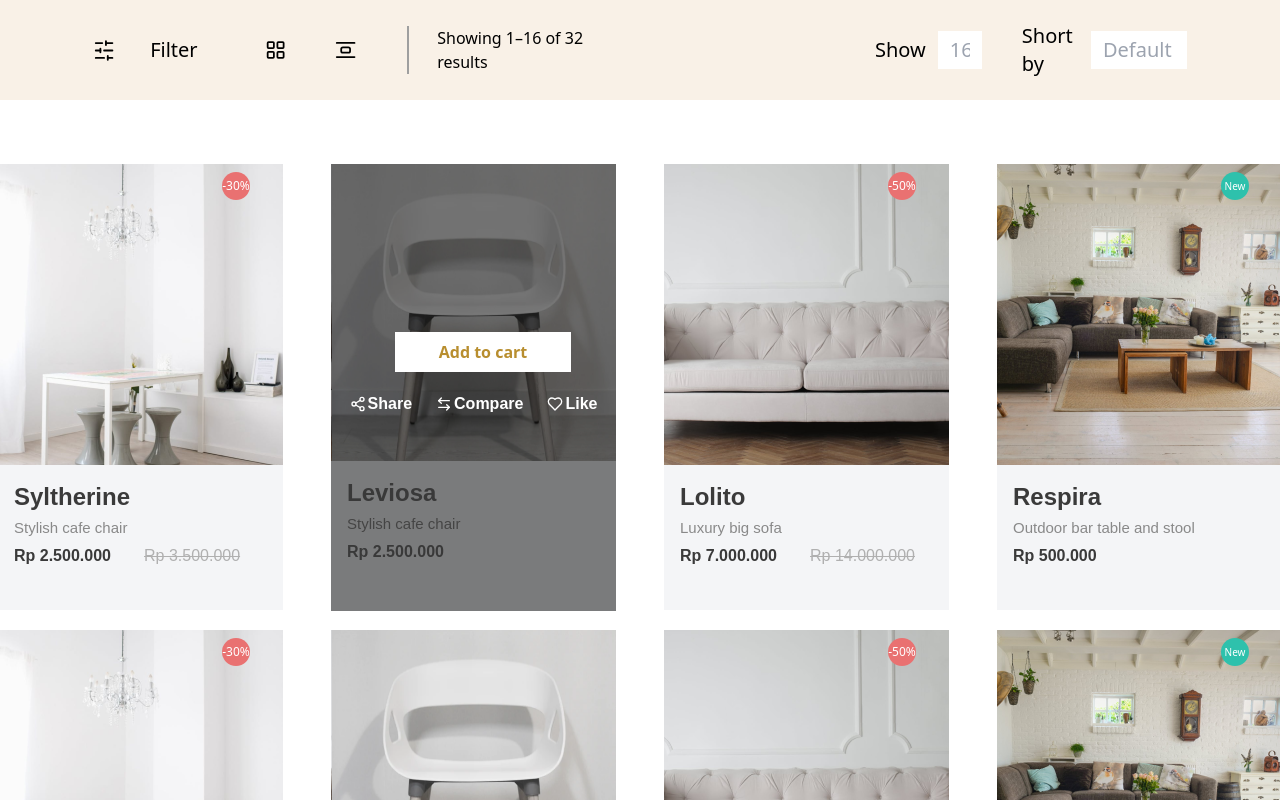
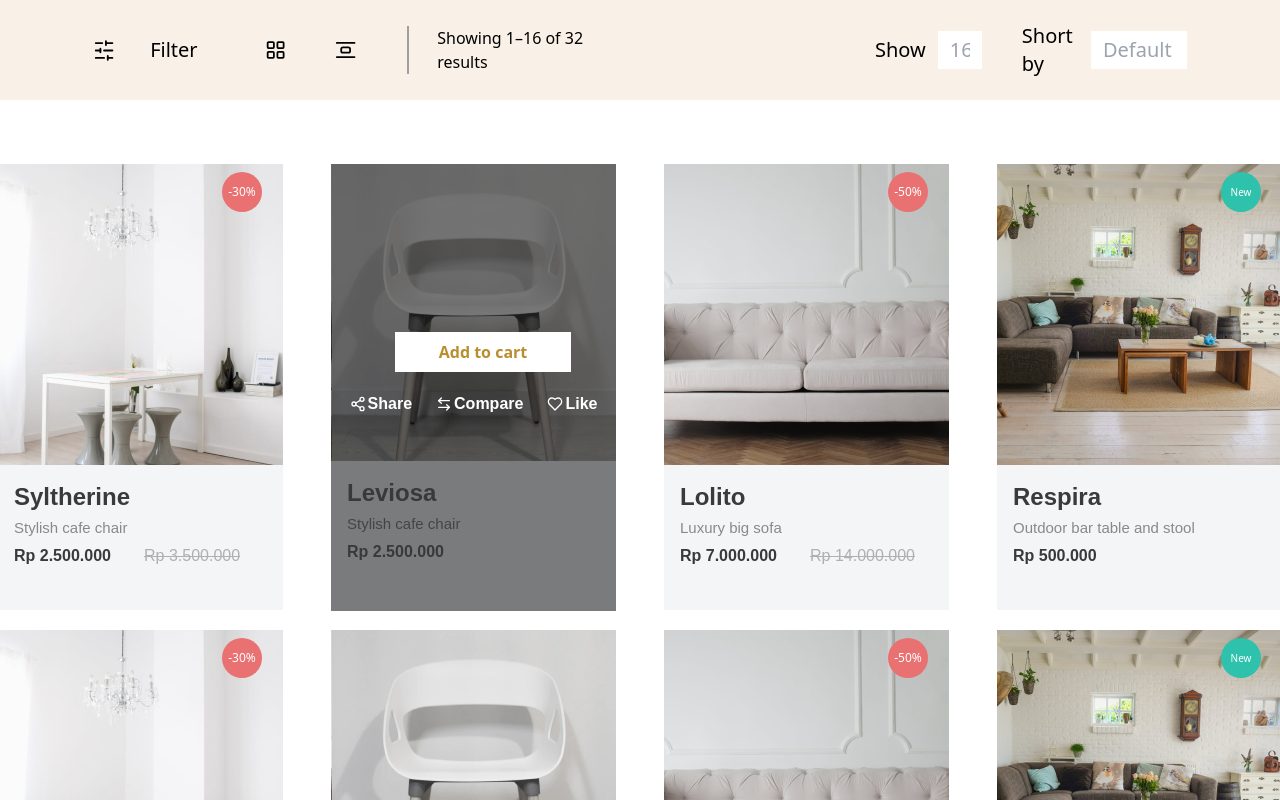
Before and after one commit to LucasFiorentin/tela, a React (Vite) app: page / in a window 1280 px wide. Shown: the top 800 px of the page. Built offline with nearby package versions, Linux system fonts and the light colour scheme.

Commit message:
correção de erros

```diff
--- a/src/components/Cards.tsx
+++ b/src/components/Cards.tsx
@@ -9,7 +9,7 @@ export function Cards() {
     <div className="flex gap-x-12 jus">
       <div className="bg-[#F4F5F7] h-[446px] w-[285px]">
         <div>
-          <p className=" flex items-center justify-center relative top-9 left-56 -mt-7 text-[#ffffff] bg-[#E97171] rounded-full w-7 h-7 text-[12px] ">
+          <p className=" flex items-center p-5 justify-center relative top-12 left-56 -mt-10 text-[#ffffff] bg-[#E97171] rounded-full w-7 h-7 text-[12px] ">
             -30%
           </p>
 
@@ -85,7 +85,7 @@ export function Cards() {
       </div>
       <div className="bg-[#F4F5F7] h-[446px] w-[285px]">
         <div>
-          <p className=" flex items-center justify-center relative top-9 left-56 -mt-7 text-[#ffffff] bg-[#E97171] rounded-full w-7 h-7 text-[12px] ">
+          <p className=" flex items-center justify-center relative p-5 top-12 left-56 -mt-10 text-[#ffffff] bg-[#E97171] rounded-full w-7 h-7 text-[12px] ">
             -50%
           </p>
 
@@ -116,7 +116,7 @@ export function Cards() {
       </div>
       <div className="bg-[#F4F5F7] h-[446px] w-[285px]">
         <div>
-          <p className="flex relative top-9 left-56 -mt-7 text-[#ffffff] bg-[#2EC1AC] rounded-full w-7 h-7 text-[10px] items-center justify-center ">
+          <p className="flex relative top-12 left-56 p-5 -mt-10 text-[#ffffff] bg-[#2EC1AC] rounded-full w-7 h-7 text-[10px] items-center justify-center ">
             New
           </p>
 
--- a/src/components/Cards2.tsx
+++ b/src/components/Cards2.tsx
@@ -8,7 +8,7 @@ export function Cards2() {
     <div className="flex gap-x-12 jus">
       <div className="bg-[#F4F5F7] h-[446px] w-[285px]">
         <div>
-          <p className=" flex items-center justify-center relative top-9 left-56 -mt-7 text-[#ffffff] bg-[#E97171] rounded-full w-7 h-7 text-[12px] ">
+          <p className=" flex items-center justify-center relative top-12 p-5 left-56 -mt-10 text-[#ffffff] bg-[#E97171] rounded-full w-7 h-7 text-[12px] ">
             -30%
           </p>
 
@@ -64,7 +64,7 @@ export function Cards2() {
       </div>
       <div className="bg-[#F4F5F7] h-[446px] w-[285px]">
         <div>
-          <p className=" flex items-center justify-center relative top-9 left-56 -mt-7 text-[#ffffff] bg-[#E97171] rounded-full w-7 h-7 text-[12px] ">
+          <p className=" flex items-center justify-center relative top-12 p-5 left-56 -mt-10 text-[#ffffff] bg-[#E97171] rounded-full w-7 h-7 text-[12px] ">
             -50%
           </p>
 
@@ -95,7 +95,7 @@ export function Cards2() {
       </div>
       <div className="bg-[#F4F5F7] h-[446px] w-[285px]">
         <div>
-          <p className="flex relative top-9 left-56 -mt-7 text-[#ffffff] bg-[#2EC1AC] rounded-full w-7 h-7 text-[10px] items-center justify-center ">
+          <p className="flex relative top-12 left-56 -mt-10 p-5 text-[#ffffff] bg-[#2EC1AC] rounded-full w-7 h-7 text-[10px] items-center justify-center ">
             New
           </p>
 
--- a/tailwind.config.js
+++ b/tailwind.config.js
@@ -9,11 +9,6 @@ export default {
         'Poppins-ExtraBold': ['Poppins-ExtraBold', 'sans-serif'],
         'Poppins-Bold': ['Poppins-Bold', 'sans-serif'],
       },
-      brightness: {
-        70: '70%',
-        120: '120%',
-        'custom-brightness': '30%', // Adiciona um valor personalizado
-      },
     },
   },
   plugins: [],
```
